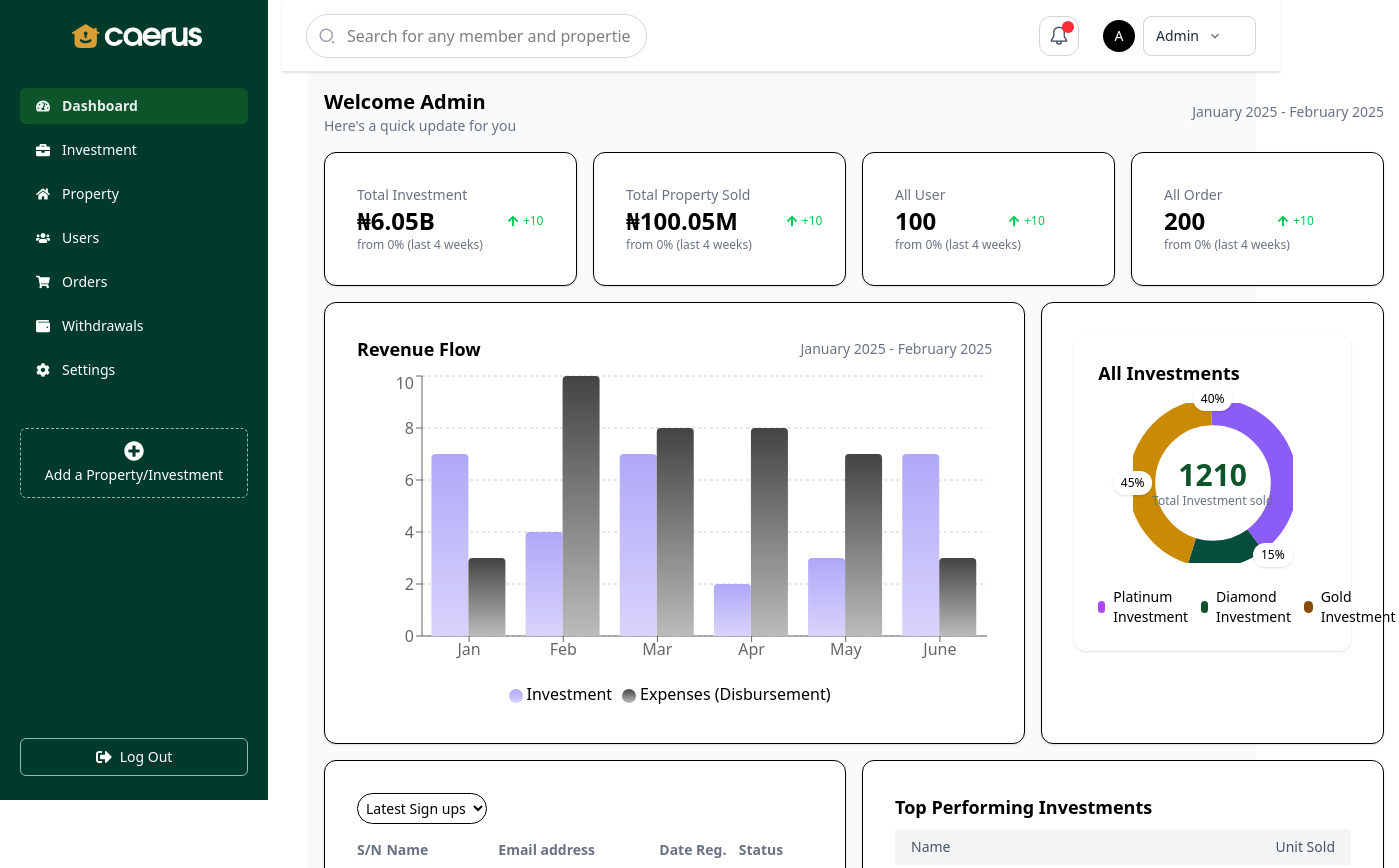
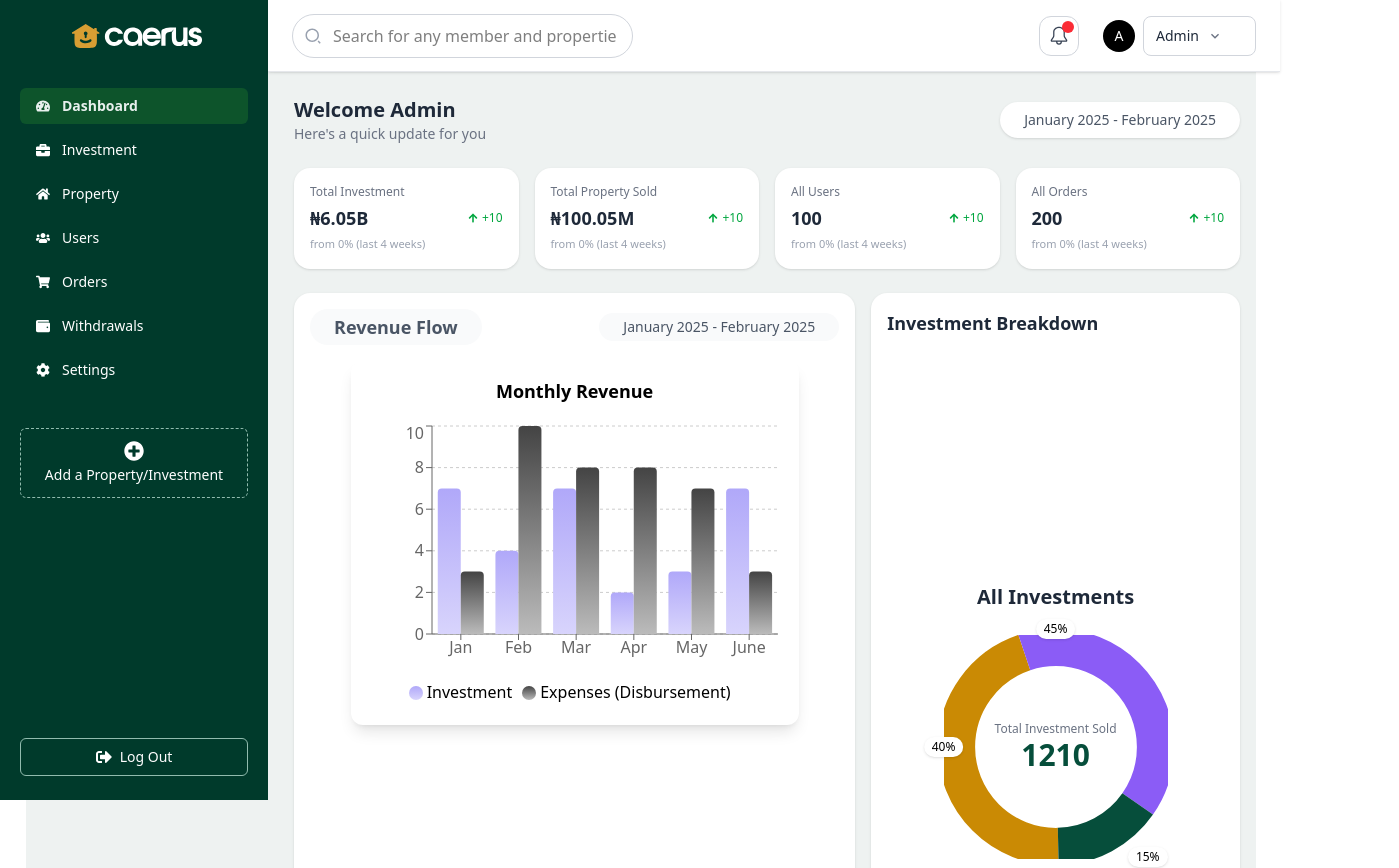
Before and after one commit to onnyf/Dashboard, a React (Vite) app: page / in a window 1280 px wide. Shown: the top 868 px of the page, 1399 px wide, since content can reach past the window. Built offline with nearby package versions, Linux system fonts and the light colour scheme.

Commit message:
first commit

```diff
--- a/src/components/common/Header.jsx
+++ b/src/components/common/Header.jsx
@@ -1,3 +1,4 @@
+// Header.jsx
 import React from "react";
 import { GoBell } from "react-icons/go";
 import { RiSearch2Line } from "react-icons/ri";
@@ -5,8 +6,7 @@ import { MdOutlineKeyboardArrowDown } from "react-icons/md";
 
 const Header = () => {
   return (
-    <div className="fixed top-0 left-[282px] right-0 z-50 flex items-center justify-between px-6 py-4 bg-white shadow-sm border-b border-gray-200 h-[72px]">
-      {/* Search Bar */}
+    <div className="fixed top-0 left-[268px] right-0 z-50 flex items-center justify-between px-6 py-4 bg-white shadow-sm border-b border-gray-200 h-[72px]">
       <div className="flex-1 max-w-md">
         <div className="relative">
           <span className="absolute inset-y-0 left-3 flex items-center text-gray-400 text-lg">
--- a/src/components/home/Hero.jsx
+++ b/src/components/home/Hero.jsx
@@ -1,145 +1,87 @@
 import React from "react";
-import { FaArrowUp, FaUsers, FaBoxOpen, FaHome } from "react-icons/fa";
+import { FaArrowUp } from "react-icons/fa";
 import RevenueChart from "../revenue/RevenueChart";
 import InvestmentChart from "../revenue/InvestmentChart";
 
-const Card = ({ children, className = "" }) => {
-  return (
-    <div className={`rounded-xl border bg-white p-4 shadow ${className}`}>
-      {children}
-    </div>
-  );
-};
+const Card = ({ children, className = "" }) => (
+  <div className={`rounded-2xl bg-white p-4 shadow-sm hover:shadow-md transition ${className}`}>
+    {children}
+  </div>
+);
 
-const CardContent = ({ children, className = "" }) => {
-  return <div className={className}>{children}</div>;
-};
-
-const Progress = ({ value, max = 100 }) => {
-  return (
-    <div className="w-full bg-gray-200 rounded-full h-2.5">
-      <div
-        className="bg-green-500 h-2.5 rounded-full"
-        style={{ width: `${(value / max) * 100}%` }}
-      ></div>
-    </div>
-  );
-};
+const CardContent = ({ children }) => <div>{children}</div>;
 
 const Hero = () => {
+  const statTitles = ["Total Investment", "Total Property Sold", "All Users", "All Orders"];
+  const statValues = ["₦6.05B", "₦100.05M", "100", "200"];
+
   return (
-    <div className="grid p-4 space-y-4 lg:ml-[282px] bg-gray-50 min-h-screen">
-      {/* Header Section */}
+    <div className="w-full pl-[268px] pr-4 py-6 space-y-6 bg-[#EEF2F1] min-h-screen overflow-x-hidden">
+      {/* Header */}
       <div className="flex items-center justify-between flex-wrap gap-4">
         <div>
-          <h1 className="text-xl font-semibold">Welcome Admin</h1>
+          <h1 className="text-xl font-semibold text-gray-800">Welcome Admin</h1>
           <p className="text-sm text-gray-500">Here's a quick update for you</p>
         </div>
-        <div className="text-sm text-gray-500">
+        <div className="text-sm text-gray-600 rounded-full px-6 py-2 bg-white shadow">
           January 2025 - February 2025
         </div>
       </div>
 
-      {/* Stats Cards */}
+      {/* Stats */}
+      <div className="grid grid-cols-1 sm:grid-cols-2 lg:grid-cols-4 gap-4">
+        {statTitles.map((title, index) => (
+          <Card key={index}>
+            <CardContent>
+              <p className="text-xs text-gray-500">{title}</p>
+              <div className="flex items-center justify-between mt-1">
+                <h2 className="text-lg font-semibold text-gray-800">{statValues[index]}</h2>
+                <span className="text-xs text-green-600 flex items-center gap-1">
+                  <FaArrowUp size={10} /> +10
+                </span>
+              </div>
+              <p className="text-[11px] text-gray-400 mt-1">from 0% (last 4 weeks)</p>
+            </CardContent>
+          </Card>
+        ))}
+      </div>
 
-      <div className="w-[1060px] grid grid-cols-1 sm:grid-cols-2 lg:grid-cols-4 gap-4">
-        <Card>
-          <CardContent className="p-4">
-            <div className="flex items-center justify-between">
-              <p className="text-sm text-gray-500">Total Investment</p>
-            </div>
-            <div className="flex items-center gap-2">
-              <h2 className="text-2xl font-bold">₦6.05B</h2>
-              <span className="text-xs text-green-500 flex items-center gap-1">
-                <FaArrowUp className="ml-16" /> +10
+      {/* Charts */}
+      <div className="grid grid-cols-1 lg:grid-cols-5 gap-4">
+        <Card className="lg:col-span-3">
+          <CardContent>
+            <div className="flex items-center justify-between flex-wrap mb-4">
+              <h3 className="text-lg font-semibold text-gray-600  rounded-full px-6 py-1 bg-gray-50">Revenue Flow</h3>
+              <span className="text-sm text-gray-600 rounded-full px-6 py-1 bg-gray-50">
+                January 2025 - February 2025
               </span>
             </div>
-            <p className="text-xs text-gray-500">from 0% (last 4 weeks)</p>
+            <RevenueChart />
           </CardContent>
         </Card>
 
-        <Card>
-          <CardContent className="p-4">
-            <div className="flex items-center justify-between">
-              <p className="text-sm text-gray-500">Total Property Sold</p>
-            </div>
-            <div className="flex items-center gap-2">
-              <h2 className="text-2xl font-bold">₦100.05M</h2>
-              <span className="text-xs text-green-500 flex items-center gap-1">
-                <FaArrowUp className="ml-10" /> +10
-              </span>
-            </div>
-            <p className="text-xs text-gray-500">from 0% (last 4 weeks)</p>
-          </CardContent>
-        </Card>
-        <Card>
-          <CardContent className="p-4">
-            <div className="flex items-center justify-between">
-              <p className="text-sm text-gray-500">All User</p>
-            </div>
-            <div className="flex items-center gap-2">
-              <h2 className="text-2xl font-bold">100</h2>
-              <span className="text-xs text-green-500 flex items-center gap-1">
-                <FaArrowUp className="ml-16" /> +10
-              </span>
-            </div>
-            <p className="text-xs text-gray-500">from 0% (last 4 weeks)</p>
-          </CardContent>
-        </Card>
-        <Card>
-          <CardContent className="p-4">
-            <div className="flex items-center justify-between">
-              <p className="text-sm text-gray-500">All Order</p>
-            </div>
-            <div className="flex items-center gap-2">
-              <h2 className="text-2xl font-bold">200</h2>
-              <span className="text-xs text-green-500 flex items-center gap-1">
-                <FaArrowUp className="ml-16" /> +10
-              </span>
-            </div>
-            <p className="text-xs text-gray-500">from 0% (last 4 weeks)</p>
-          </CardContent>
-        </Card>
-      </div>
-
-      {/* Middle Section */}
-      <div className="grid grid-cols-1 lg:grid-cols-3 gap-4">
-        {/* Revenue Flow */}
         <Card className="lg:col-span-2">
-          <CardContent className="p-4">
-            <div className="flex items-center justify-between">
-              <h3 className="text-lg font-semibold">Revenue Flow</h3>
-              <span className="text-sm text-gray-500">
-                January 2025 - February 2025
-              </span>
-            </div>
-            <div className="w-full mt-2">
-              <RevenueChart />
-            </div>
-          </CardContent>
-        </Card>
-
-        {/* All Investments */}
-        <Card>
-          <CardContent className="p-4">
+          <CardContent>
+            <h3 className="text-lg font-semibold mb-4 text-gray-800">Investment Breakdown</h3>
             <InvestmentChart />
           </CardContent>
         </Card>
       </div>
 
-      {/* Bottom Section */}
+      {/* Tables Section */}
       <div className="grid grid-cols-1 lg:grid-cols-2 gap-4">
-        <Card>
-          <CardContent className="p-4 overflow-x-auto">
-            <div className="flex justify-between items-center">
-              <select className="text-sm border rounded-3xl p-1 font-light">
+        {/* Signups Table */}
+        <Card className="overflow-x-auto">
+          <CardContent>
+            <div className="flex justify-between items-center mb-2">
+              <select className="text-sm rounded-3xl p-1 font-light">
                 <option>Latest Sign ups</option>
               </select>
             </div>
-            <table className="min-w-full mt-4 text-sm">
+            <table className="min-w-full mt-2 text-sm">
               <thead className="text-left text-gray-500">
                 <tr>
-                  <th className="">S/N</th>
+                  <th>S/N</th>
                   <th>Name</th>
                   <th>Email address</th>
                   <th>Date Reg.</th>
@@ -148,19 +90,13 @@ const Hero = () => {
               </thead>
               <tbody>
                 {[1, 2, 3, 4, 5].map((i) => (
-                  <tr key={i} className="">
-                    <td className="py-8 font-serif">0{i}</td>
+                  <tr key={i} className=" text-gray-700">
+                    <td className="py-8">0{i}</td>
                     <td>Kingsley Alhaji</td>
                     <td>Kingsley@gmail.com</td>
                     <td>08/01/25</td>
                     <td>
-                      <span
-                        className={`text-xs px-2 py-1 rounded-full ${
-                          i % 2 === 0
-                            ? "bg-yellow-100 text-yellow-700"
-                            : "bg-green-100 text-green-700"
-                        }`}
-                      >
+                      <span className={`text-xs px-2 py-1 rounded-full ${i % 2 === 0 ? "bg-yellow-100 text-yellow-700" : "bg-green-100 text-green-700"}`}>
                         {i % 2 === 0 ? "Pending" : "Verified"}
                       </span>
                     </td>
@@ -171,32 +107,22 @@ const Hero = () => {
           </CardContent>
         </Card>
 
-        <Card className="max-h-80 overflow-y-auto">
-          <CardContent className="p-4">
-            <h3 className="text-lg font-semibold mb-2">
-              Top Performing Investments
-            </h3>
-
-            <div className="flex justify-between items-center bg-gray-100 rounded px-4 py-2 text-sm font-medium text-gray-600 mb-3">
+        {/* Top Investments */}
+        <Card className="overflow-y-auto">
+          <CardContent>
+            <h3 className="text-lg font-semibold mb-3 text-gray-800">Top Performing Investments</h3>
+            <div className="flex justify-between items-center bg-gray-100 rounded px-4 py-2 text-sm text-gray-600 mb-2">
               <span>Name</span>
               <span>Unit Sold</span>
             </div>
-
-            <ul className="space-y-3 text-sm">
+            <ul className="space-y-2">
               {[1200, 800, 640].map((unit, index) => (
-                <li
-                  key={index}
-                  className="flex justify-between items-center px-4 py-2 bg-white rounded shadow-sm"
-                >
+                <li key={index} className="flex justify-between items-center px-4 py-2 bg-white rounded shadow-sm">
                   <div className="flex items-center gap-3">
-                    <img
-                      src="/public/Rectangle 36.png"
-                      alt="land"
-                      className="w-8 h-8 rounded object-cover"
-                    />
-                    <span>Cocoa Land</span>
+                    <img src="/Rectangle 36.png" alt="land" className="w-8 h-8 rounded object-cover" />
+                    <span className="text-sm font-medium text-gray-700">Cocoa Land</span>
                   </div>
-                  <span className="font-medium">{unit.toLocaleString()}</span>
+                  <span className="font-semibold text-sm text-gray-800">{unit.toLocaleString()}</span>
                 </li>
               ))}
             </ul>
--- a/src/components/revenue/InvestmentChart.jsx
+++ b/src/components/revenue/InvestmentChart.jsx
@@ -2,13 +2,31 @@ import React from "react";
 
 const InvestmentChart = () => {
   return (
-    <div className="bg-white rounded-xl shadow p-6 w-full max-w-sm mx-auto">
-      <h3 className="text-lg font-semibold mb-4">All Investments</h3>
+    <div className="flex items-center justify-center p-4 min-h-[400px] sm:min-h-[500px] md:min-h-screen">
+      <div className="bg-white rounded-xl p-4 sm:p-6 w-full max-w-md sm:max-w-lg md:max-w-xl">
+        <h3 className="text-lg sm:text-xl font-semibold mb-4 sm:mb-6 text-center text-gray-800">
+          All Investments
+        </h3>
 
+        {/* Donut Chart */}
         <div className="flex justify-center relative">
-        <div className="relative w-40 h-40">
-          <svg viewBox="0 0 36 36" className="w-full h-full transform -rotate-90">
-            {/* Platinum - 40% */}
+          <div className="relative w-48 sm:w-56 h-48 sm:h-56">
+            <svg
+              viewBox="0 0 36 36"
+              className="w-full h-full transform rotate-90"
+            >
+              {/* Gold Investment - 45% */}
+              <circle
+                cx="18"
+                cy="18"
+                r="16"
+                fill="none"
+                stroke="#ca8a04"
+                strokeWidth="6"
+                strokeDasharray="45 55"
+                strokeDashoffset="0"
+              />
+              {/* Platinum Investment - 40% */}
               <circle
                 cx="18"
                 cy="18"
@@ -17,8 +35,9 @@ const InvestmentChart = () => {
                 stroke="#8b5cf6"
                 strokeWidth="6"
                 strokeDasharray="40 60"
+                strokeDashoffset="-45"
               />
-            {/* Diamond - 15% */}
+              {/* Diamond Investment - 15% */}
               <circle
                 cx="18"
                 cy="18"
@@ -27,53 +46,53 @@ const InvestmentChart = () => {
                 stroke="#064e3b"
                 strokeWidth="6"
                 strokeDasharray="15 85"
-              strokeDashoffset="-40"
-            />
-            {/* Gold - 45% */}
-            <circle
-              cx="18"
-              cy="18"
-              r="16"
-              fill="none"
-              stroke="#ca8a04"
-              strokeWidth="6"
-              strokeDasharray="45 55"
-              strokeDashoffset="-55"
+                strokeDashoffset="-85"
               />
             </svg>
 
-          {/* Center value */}
+            {/* Center Value */}
             <div className="absolute inset-0 flex flex-col items-center justify-center text-center">
-            <span className="text-3xl font-bold text-green-900">1210</span>
-            <span className="text-xs text-gray-500">Total Investment sold</span>
+              <span className="text-[10px] sm:text-xs text-gray-500">
+                Total Investment Sold
+              </span>
+              <span className="text-xl sm:text-3xl font-bold text-[#064e3b]">
+                1210
+              </span>
             </div>
 
-          {/* % bubbles */}
+            {/* Percentage Bubbles */}
             <div className="absolute -top-4 left-1/2 -translate-x-1/2">
-            <div className="bg-white shadow px-2 py-1 text-xs rounded-full">40%</div>
+              <div className="bg-white shadow px-2 py-0.5 text-[10px] sm:text-xs rounded-full">
+                45%
               </div>
-          <div className="absolute -bottom-1 right-0">
-            <div className="bg-white shadow px-2 py-1 text-xs rounded-full">15%</div>
+            </div>
+            <div className="absolute -bottom-2 right-0">
+              <div className="bg-white shadow px-2 py-0.5 text-[10px] sm:text-xs rounded-full">
+                15%
+              </div>
             </div>
             <div className="absolute left-0 top-1/2 -translate-y-1/2 -translate-x-1/2">
-            <div className="bg-white shadow px-2 py-1 text-xs rounded-full">45%</div>
+              <div className="bg-white shadow px-2 py-0.5 text-[10px] sm:text-xs rounded-full">
+                40%
+              </div>
             </div>
           </div>
         </div>
 
         {/* Legend */}
-      <div className="flex flex-col sm:flex-row justify-around items-center mt-6 text-sm gap-2">
+        <div className="flex flex-col sm:flex-row justify-around items-center mt-6 text-xs sm:text-sm gap-2">
           <div className="flex items-center gap-2">
-          <span className="w-3 h-3 rounded-full bg-purple-500" />
+            <span className="w-3 h-3 rounded-full bg-[#ca8a04]" />
+            <span>Gold Investment</span>
+          </div>
+          <div className="flex items-center gap-2">
+            <span className="w-3 h-3 rounded-full bg-[#8b5cf6]" />
             <span>Platinum Investment</span>
           </div>
           <div className="flex items-center gap-2">
-          <span className="w-3 h-3 rounded-full bg-green-900" />
+            <span className="w-3 h-3 rounded-full bg-[#064e3b]" />
             <span>Diamond Investment</span>
           </div>
-        <div className="flex items-center gap-2">
-          <span className="w-3 h-3 rounded-full bg-yellow-800" />
-          <span>Gold Investment</span>
         </div>
       </div>
     </div>
--- a/src/components/revenue/RevenueChart.jsx
+++ b/src/components/revenue/RevenueChart.jsx
@@ -21,14 +21,15 @@ const data = [
 
 const RevenueChart = () => {
   return (
-    <ResponsiveContainer width="100%" height={340}>
+    // Removed absolute positioning from here and managed it in Hero.jsx
+    <div className="bg-white rounded-xl shadow-lg p-4 w-full max-w-md mx-auto">
+      <h3 className="text-lg font-semibold mb-4 text-center">Monthly Revenue</h3>
+      <div className="w-full h-72">
+        <ResponsiveContainer width="100%" height="100%">
           <BarChart data={data} barGap={0}>
             <CartesianGrid strokeDasharray="3 3" vertical={false} />
             <XAxis dataKey="name" />
-        <YAxis
-          domain={[0, 10]}
-          ticks={[0, 2, 4, 6, 8, 10]}
-        />
+            <YAxis domain={[0, 10]} ticks={[0, 2, 4, 6, 8, 10]} />
             <Tooltip />
             <Legend
               verticalAlign="bottom"
@@ -59,6 +60,8 @@ const RevenueChart = () => {
             </defs>
           </BarChart>
         </ResponsiveContainer>
+      </div>
+    </div>
   );
 };
 
```
Also changed, not shown: src/components/common/Sidebar.jsx (+13 -14 lines), src/pages/Dashboard.jsx (added, +11 -0 lines), src/pages/Investment.jsx (added, +11 -0 lines), src/pages/Properties.jsx (added, +11 -0 lines), src/pages/Transactions.jsx (added, +11 -0 lines). Lines whose indentation alone changed are shown as unchanged.
